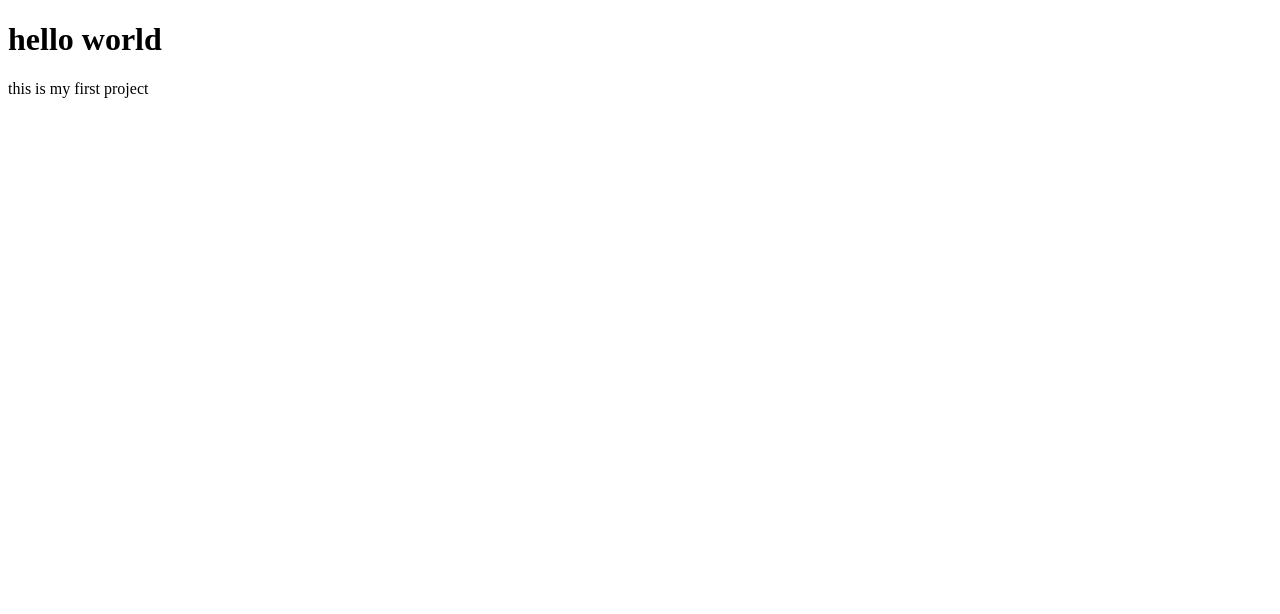
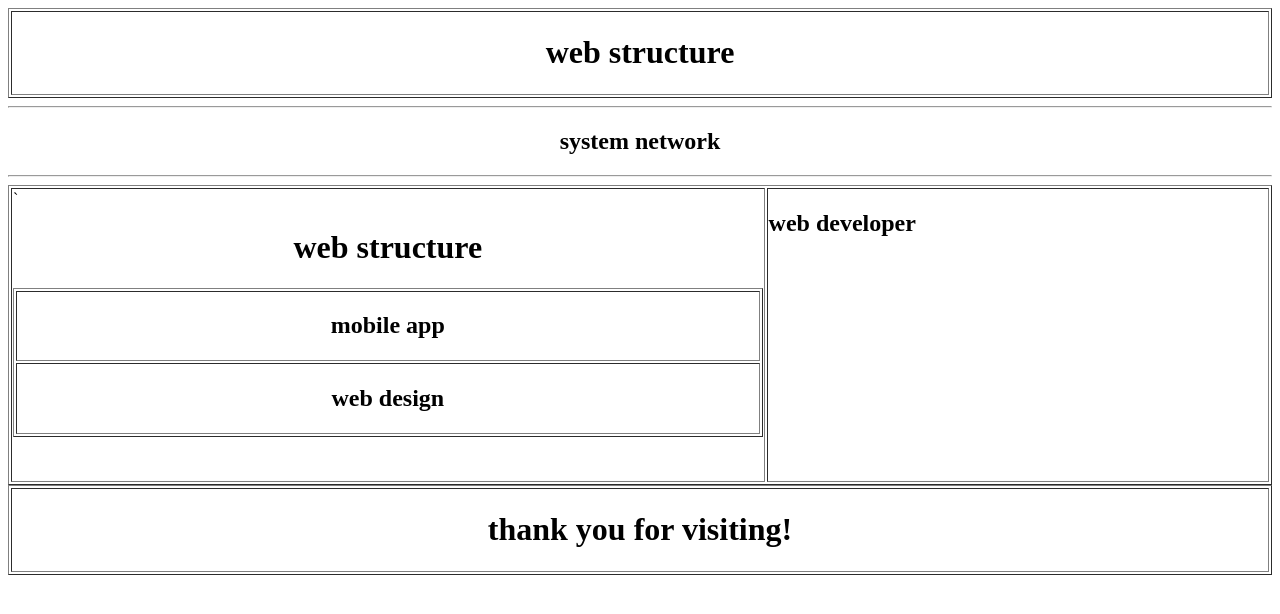
Before and after one commit to joro1651-gif/web-design, a plain HTML site: page structure.html in a window 1280 px wide. Drawn offline with Linux system fonts and the light colour scheme.

Commit message:
new file structure

```diff
--- a/structure.html
+++ b/structure.html
@@ -2,17 +2,61 @@
 <html>
     <head>
         <meta charset="UTF-8">
-        <title>web design</title>
-        <style>.containner{
-            font-weight: 800px;
-            height: 100px;
-        }</style>
+        <meta name="viewport" content="width=device-width, initial-scale=1.0">
+        <title>web structure</title>
     </head>
-    <body text-align="center">
-        <h1>hello world</h1>
-        <div class="nav">
-            <p>this is my first project</p>
-        </div>
-
-    </body>
+    <body>
+        <table border="1"width="100%">
+<tr>
+    <td>
+        <header>
+            <h1 align="center">web structure</h1>
+        </header>
+    </td>
+</tr>
+        </table>
+        <hr>
+        <nav>
+            <h1 align="center">system network</h1>
+        </nav>
+        <hr>
+        <table border="1" width="100%" height="300">
+            <tr>
+                <td width="60%" valign="top">`
+                    <main>
+                        <h1 align="center">web structure</h1>
+                        <table border="1" width="100%">
+                            <tr>
+                                <td>
+                                    <article>
+                                        <h1 align="center">mobile app</h1>
+                                    </article>
+                                </td>
+                            </tr>
+                            <tr>
+                                <td>
+                                    <section>
+                                        <h1 align="center">web design</h1>
+                                    </section>
+                                </td>
+                            </tr>
+                        </table>
+                    </main>
+                </td>
+                <td width="40%" valign="top">
+                    <aside>
+                        <h1>web developer</h1>
+                    </aside>
+                </td>
+            </tr>
+        </table>
+        <table border="1" width="100%">
+            <tr>
+                <td>
+                    <footer>
+                        <h1 align="center">thank you for visiting!</h1>
+                    </footer>
+                </td>
+            </tr>
+        </body>
 </html>
```
